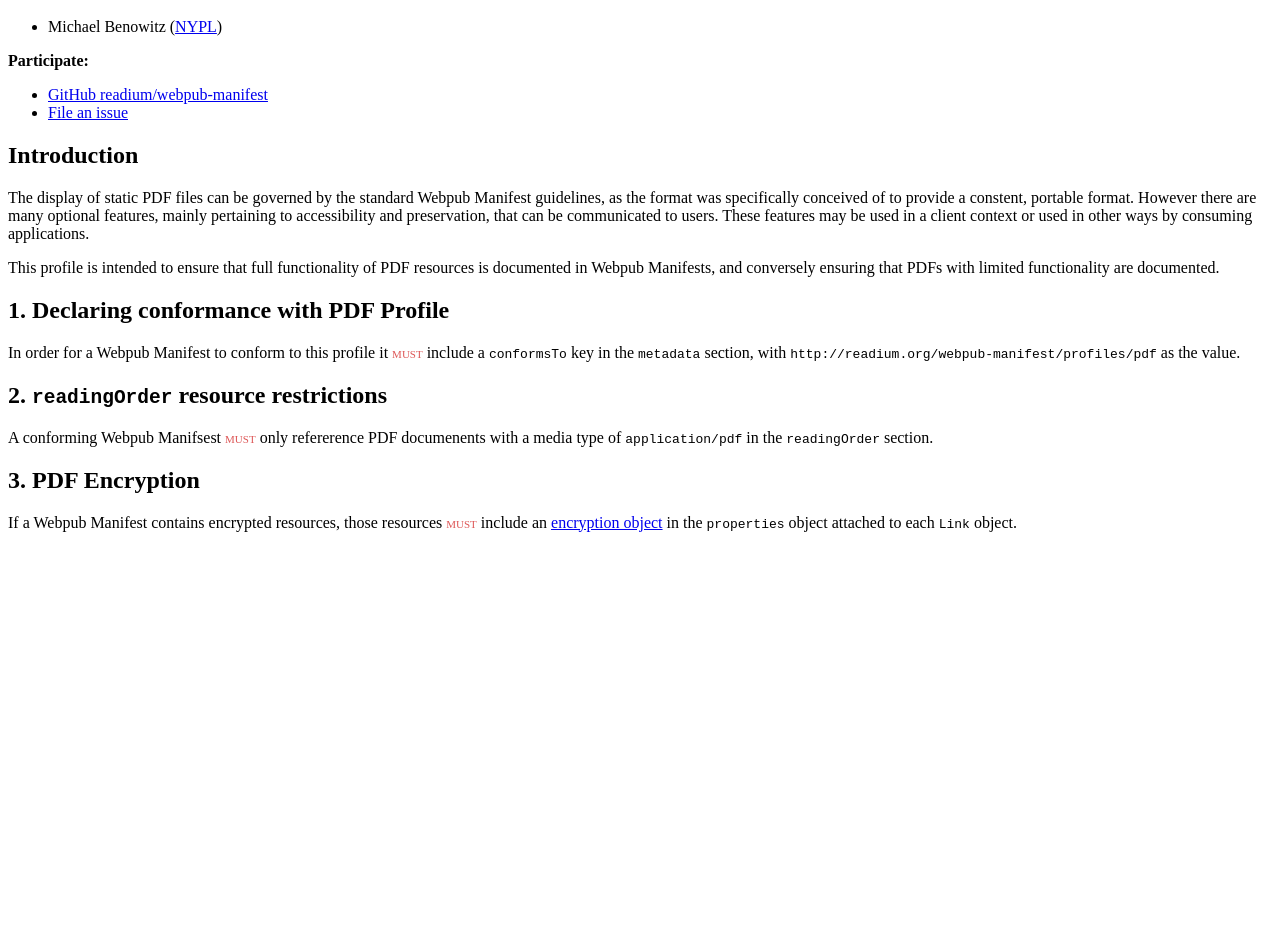
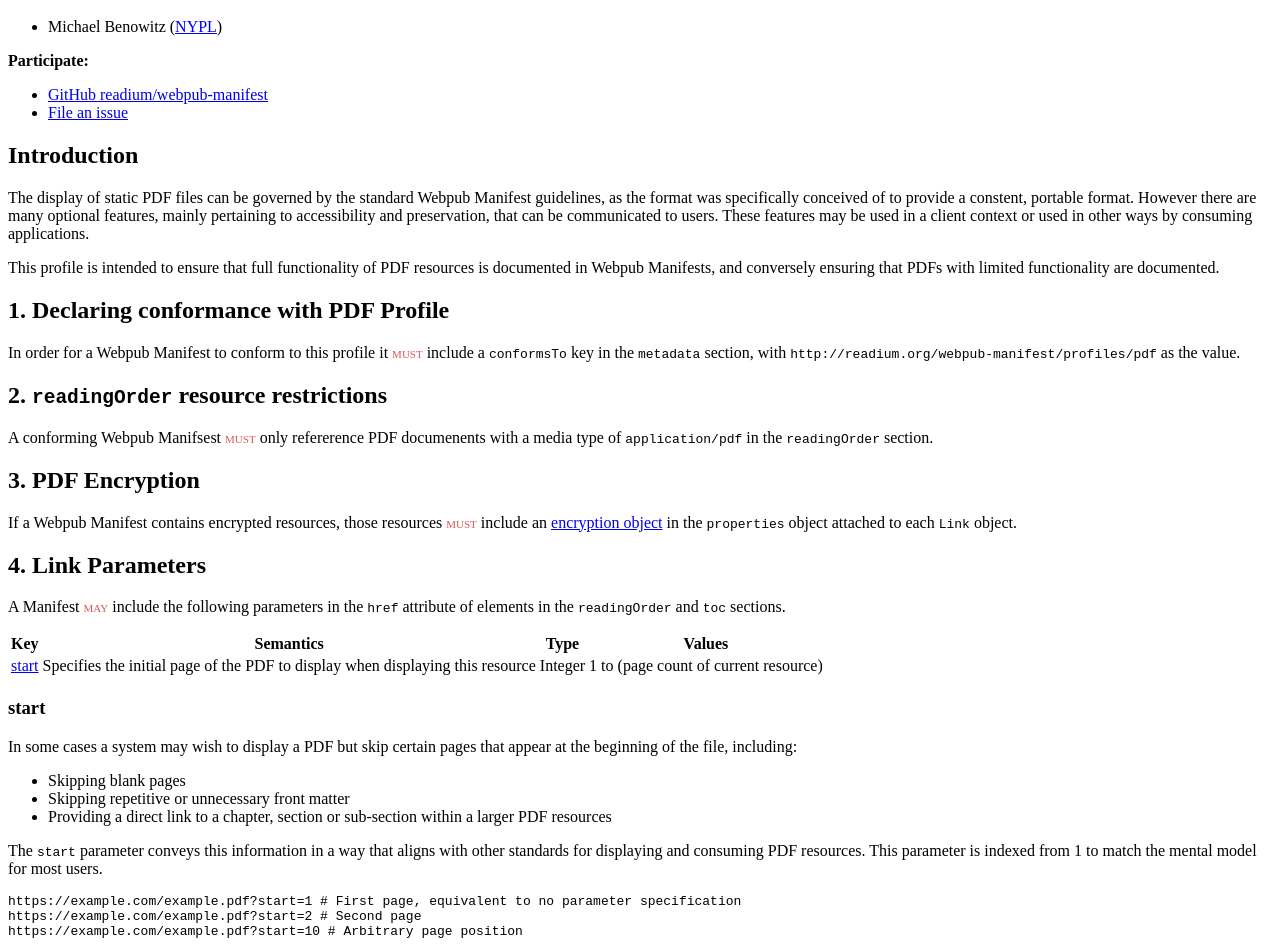
Before and after one commit to readium/webpub-manifest, a Jekyll site: the page built from profiles/pdf.md, in a window 1280 px wide. Shown: the part 295-1247 px from the top of the page. Built offline with Jekyll 4.4.1, drawn with Linux system fonts in a browser that asks for light colours; our own code applies the rules of GitHub Pages for plain Markdown files; comment, search, counter and statistics services are not loaded; before the commit the page ends 900 px from its top, so only the background shows below that.

Commit message:
NOREF Add Link Parameter section
This adds a new section that describes the link parametrs that can be provided to `href` strings in profiles that conform. At present this is solely the `start=n` parameter, but further parameters can be added.

````diff
--- a/profiles/pdf.md
+++ b/profiles/pdf.md
@@ -26,3 +26,26 @@ A conforming Webpub Manifsest <strong class="rfc">must</strong> only refererence
 ## 3. PDF Encryption
 
 If a Webpub Manifest contains encrypted resources, those resources <strong class="rfc">must</strong> include an [encryption object](https://github.com/readium/webpub-manifest/blob/master/modules/encryption.md#encryption-object) in the `properties` object attached to each `Link` object.
+
+
+## 4. Link Parameters
+
+A Manifest <strong class="rfc">may</strong> include the following parameters in the `href` attribute of elements in the `readingOrder` and `toc` sections.
+
+| Key   | Semantics | Type     | Values    |
+| ----- | --------- | -------- | --------- |
+| [start](#start) | Specifies the initial page of the PDF to display when displaying this resource  | Integer  | 1 to (page count of current resource)  |
+
+### start
+
+In some cases a system may wish to display a PDF but skip certain pages that appear at the beginning of the file, including:
+- Skipping blank pages
+- Skipping repetitive or unnecessary front matter
+- Providing a direct link to a chapter, section or sub-section within a larger PDF resources
+
+The `start` parameter conveys this information in a way that aligns with other standards for displaying and consuming PDF resources. This parameter is indexed from 1 to match the mental model for most users.
+```
+https://example.com/example.pdf?start=1 # First page, equivalent to no parameter specification
+https://example.com/example.pdf?start=2 # Second page
+https://example.com/example.pdf?start=10 # Arbitrary page position
+```
````
